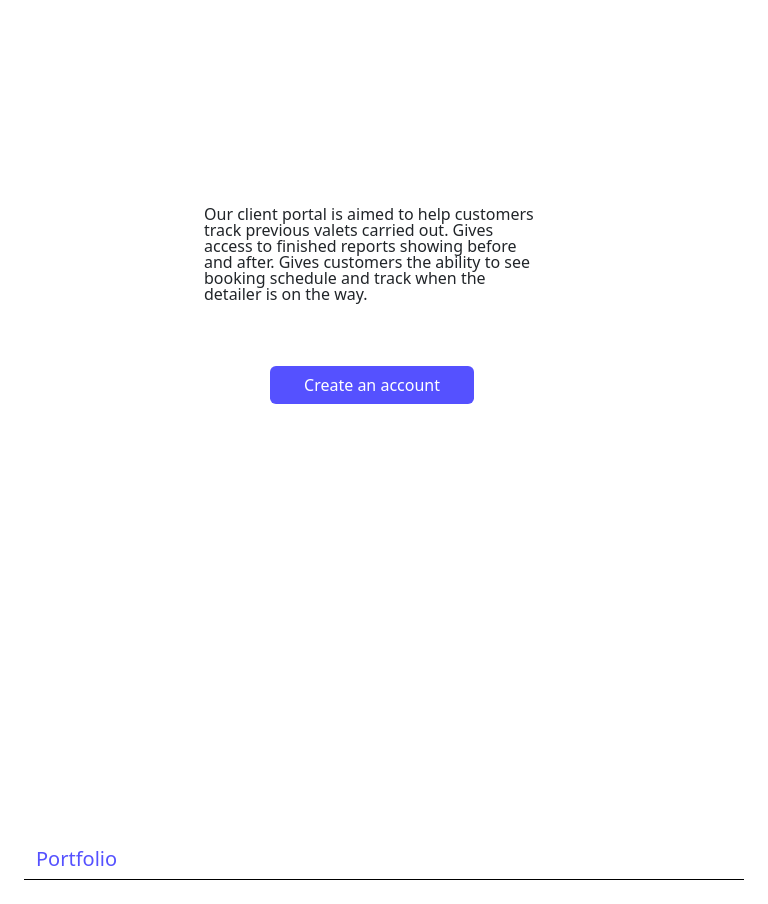
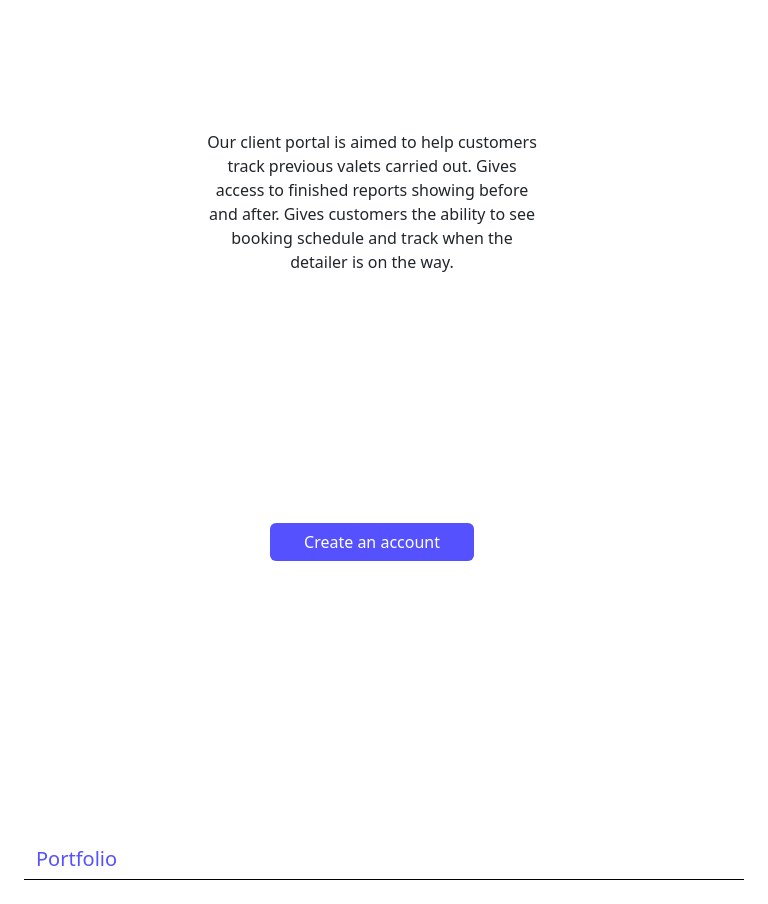
Before and after one commit to MunirRajpoot/Younus, a plain HTML site: page index.html in a window 768 px wide. Shown: the part 3920-4824 px from the top of the page. Drawn offline with Linux system fonts and the light colour scheme.

Commit message:
second commit

```diff
--- a/css/style.css
+++ b/css/style.css
@@ -110,9 +110,16 @@
         width: 100%;
         /* Full width within the container */
         text-align: center;
+        margin: 2px 15px 15px 2px;
+
         /* Center text within the paragraph */
-        margin-top: 2rem;
+        /* margin-top: 2rem; */
+        margin-bottom: 5rem;
+
         /* Adjust the margin-top value as needed */
+    }
+   .bts{
+    margin-bottom: 8rem;
    }
 }
 
--- a/index.html
+++ b/index.html
@@ -160,12 +160,12 @@
                     <img id="img1" class="img-fluid" src="https://dummyimage.com/750x380/f0f0f0/fff" alt="img">
                 </div>
                 <div class="col-lg-6 mt-5 mmsi">
-                    <p class="w-50  lh-1 text-start float-end">Our client portal is aimed to help customers track
+                    <p class="w-50 m-auto">Our client portal is aimed to help customers track
                         previous valets carried out. Gives access
                         to finished reports showing before and after. Gives customers the ability to see booking
                         schedule and track when the detailer is on the way.</p>
-                    <div class="mt-5 text-center">
-                        <a href="#" id="btn1" class="btn">Create an account</a>
+                    <div class="mt-2 bts">
+                        <a href="#" id="btn1" class="btn d-block m-auto">Create an account</a>
                     </div>
                 </div>
             </div>
```
Lines whose indentation alone changed are shown as unchanged.
